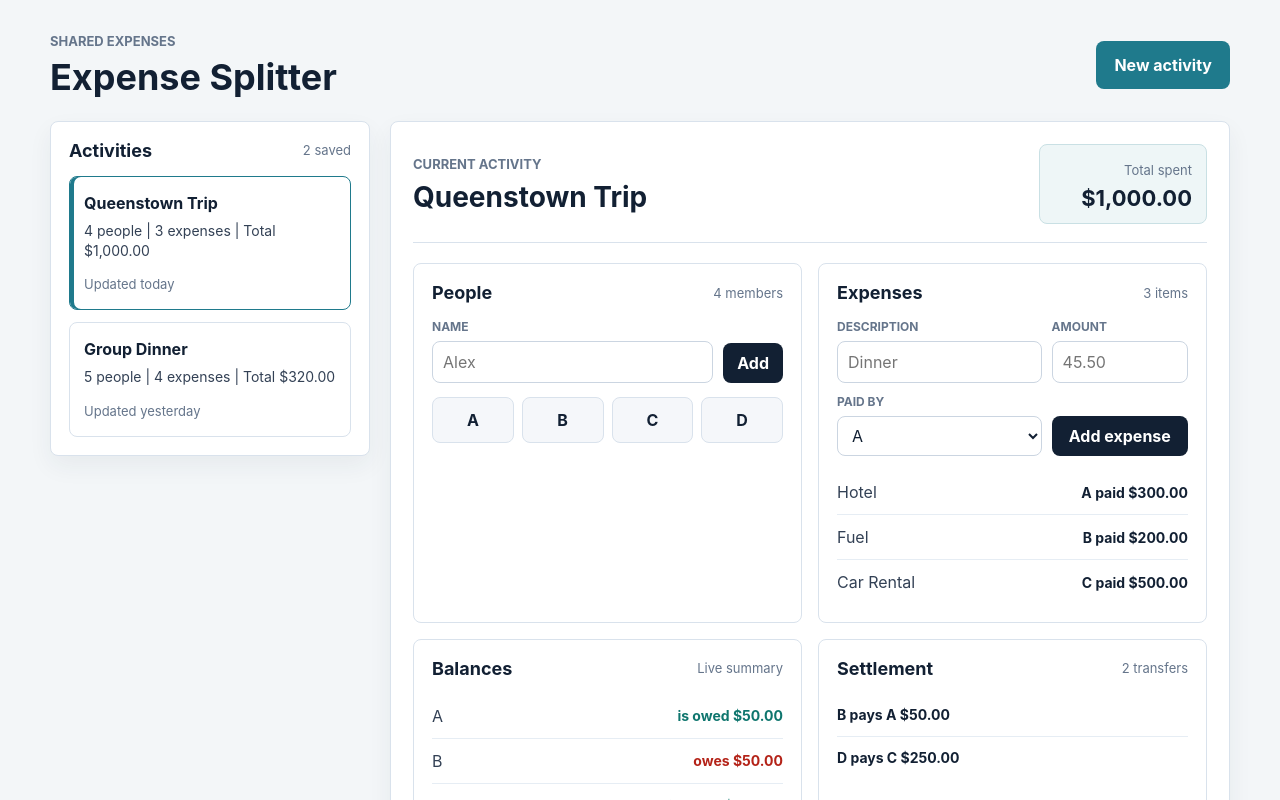
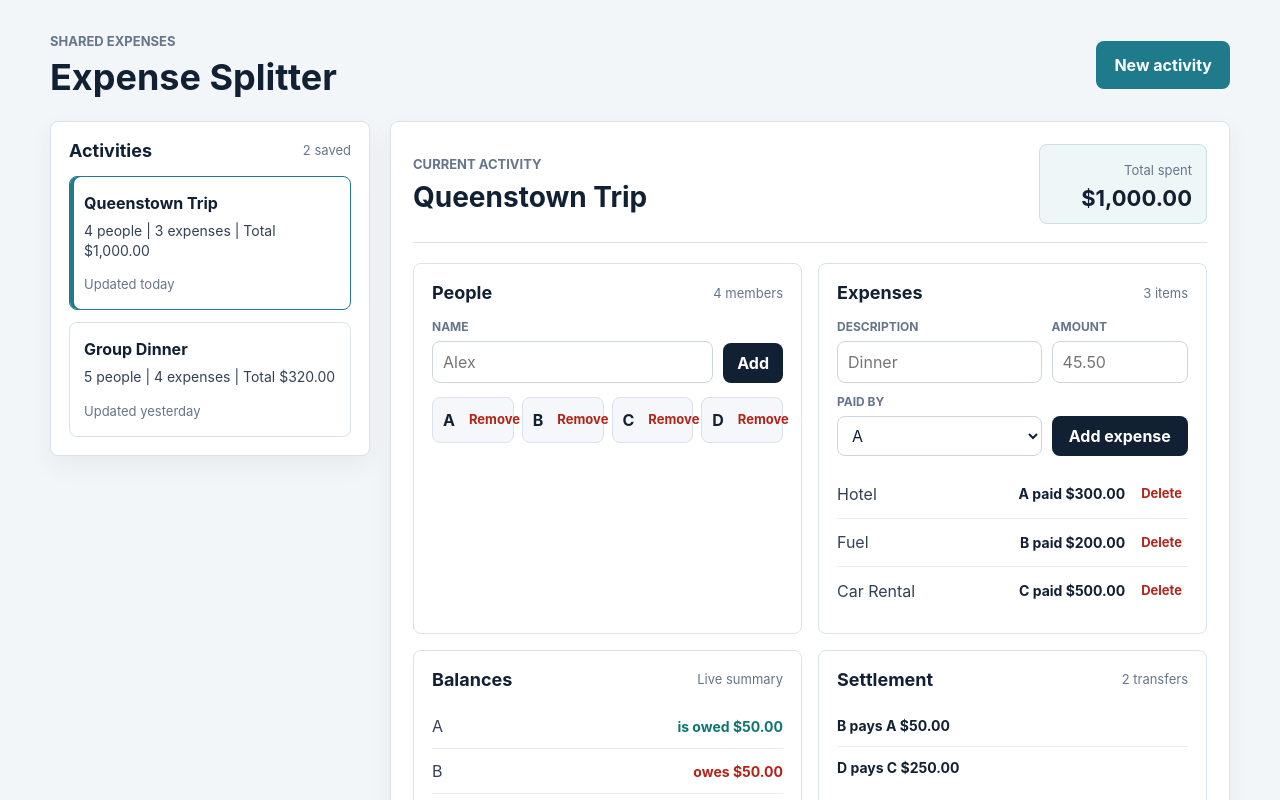
Before and after one commit to Watermelon118/expense-splitter, a React (Vite) app: page / in a window 1280 px wide. Shown: the top 800 px of the page. Built offline with nearby package versions, Linux system fonts and the light colour scheme.

Commit message:
Add expense deletion and safe person removal

```diff
--- a/src/App.css
+++ b/src/App.css
@@ -224,13 +224,17 @@
 }
 
 .people-list li {
+  align-items: center;
   background: #f5f7fa;
   border: 1px solid #d9e2ec;
   border-radius: 8px;
   color: #122033;
+  display: flex;
+  gap: 8px;
+  justify-content: space-between;
   font-weight: 700;
-  padding: 10px;
-  text-align: center;
+  min-width: 0;
+  padding: 8px 10px;
 }
 
 .expense-list li,
@@ -292,6 +296,35 @@
 
 .settlement-list li {
   justify-content: flex-start;
+}
+
+.row-actions {
+  align-items: center;
+  display: flex;
+  gap: 10px;
+  justify-content: flex-end;
+  min-width: 0;
+}
+
+.text-button {
+  background: transparent;
+  border: 0;
+  border-radius: 6px;
+  color: #b42318;
+  cursor: pointer;
+  font: inherit;
+  font-size: 13px;
+  font-weight: 700;
+  padding: 4px 6px;
+}
+
+.text-button:hover {
+  background: #fef3f2;
+}
+
+.text-button:focus-visible {
+  outline: 3px solid #fecdca;
+  outline-offset: 2px;
 }
 
 .primary-button,
@@ -372,6 +405,12 @@
     gap: 4px;
   }
 
+  .row-actions {
+    align-items: flex-start;
+    flex-direction: column;
+    gap: 4px;
+  }
+
   .inline-form,
   .expense-form {
     grid-template-columns: 1fr;
--- a/src/App.tsx
+++ b/src/App.tsx
@@ -151,6 +151,50 @@ function App() {
     setExpenseError("");
   }
 
+  function handleRemovePerson(personId: string) {
+    const person = findPerson(activity.people, personId);
+    const hasPaidExpense = activity.expenses.some(
+      (expense) => expense.paidByPersonId === personId,
+    );
+
+    if (hasPaidExpense) {
+      setPersonError(
+        `${person?.name ?? "This person"} cannot be removed because they are linked to existing expenses.`,
+      );
+      return;
+    }
+
+    const remainingPeople = activity.people.filter(
+      (currentPerson) => currentPerson.id !== personId,
+    );
+
+    setActivity((currentActivity) => ({
+      ...currentActivity,
+      people: currentActivity.people.filter(
+        (currentPerson) => currentPerson.id !== personId,
+      ),
+      updatedAt: new Date().toISOString(),
+    }));
+    setExpensePayerId((currentPayerId) =>
+      currentPayerId === personId
+        ? remainingPeople[0]?.id ?? ""
+        : currentPayerId,
+    );
+    setPersonError("");
+  }
+
+  function handleDeleteExpense(expenseId: string) {
+    setActivity((currentActivity) => ({
+      ...currentActivity,
+      expenses: currentActivity.expenses.filter(
+        (expense) => expense.id !== expenseId,
+      ),
+      updatedAt: new Date().toISOString(),
+    }));
+    setExpenseError("");
+    setPersonError("");
+  }
+
   return (
     <main className="app-shell">
       <header className="app-header">
@@ -221,7 +265,17 @@ function App() {
               {personError ? <p className="form-error">{personError}</p> : null}
               <ul className="people-list">
                 {activity.people.map((person) => (
-                  <li key={person.id}>{person.name}</li>
+                  <li key={person.id}>
+                    <span>{person.name}</span>
+                    <button
+                      aria-label={`Remove ${person.name}`}
+                      className="text-button"
+                      onClick={() => handleRemovePerson(person.id)}
+                      type="button"
+                    >
+                      Remove
+                    </button>
+                  </li>
                 ))}
               </ul>
             </section>
@@ -271,21 +325,38 @@ function App() {
                 </button>
               </form>
               {expenseError ? <p className="form-error">{expenseError}</p> : null}
+              {activity.expenses.length > 0 ? (
                 <ul className="expense-list">
                   {activity.expenses.map((expense) => {
-                  const payer = findPerson(activity.people, expense.paidByPersonId);
+                    const payer = findPerson(
+                      activity.people,
+                      expense.paidByPersonId,
+                    );
 
                     return (
                       <li key={expense.id}>
                         <span>{expense.description}</span>
+                        <div className="row-actions">
                           <strong>
                             {payer?.name ?? "Unknown"} paid{" "}
                             {formatCents(expense.amountCents)}
                           </strong>
+                          <button
+                            aria-label={`Delete ${expense.description}`}
+                            className="text-button"
+                            onClick={() => handleDeleteExpense(expense.id)}
+                            type="button"
+                          >
+                            Delete
+                          </button>
+                        </div>
                       </li>
                     );
                   })}
                 </ul>
+              ) : (
+                <p className="empty-state">No expenses recorded yet.</p>
+              )}
             </section>
 
             <section className="panel">
```
Also changed, not shown: 1 other file (tests, documents, lock files or other folders). Lines whose indentation alone changed are shown as unchanged.
